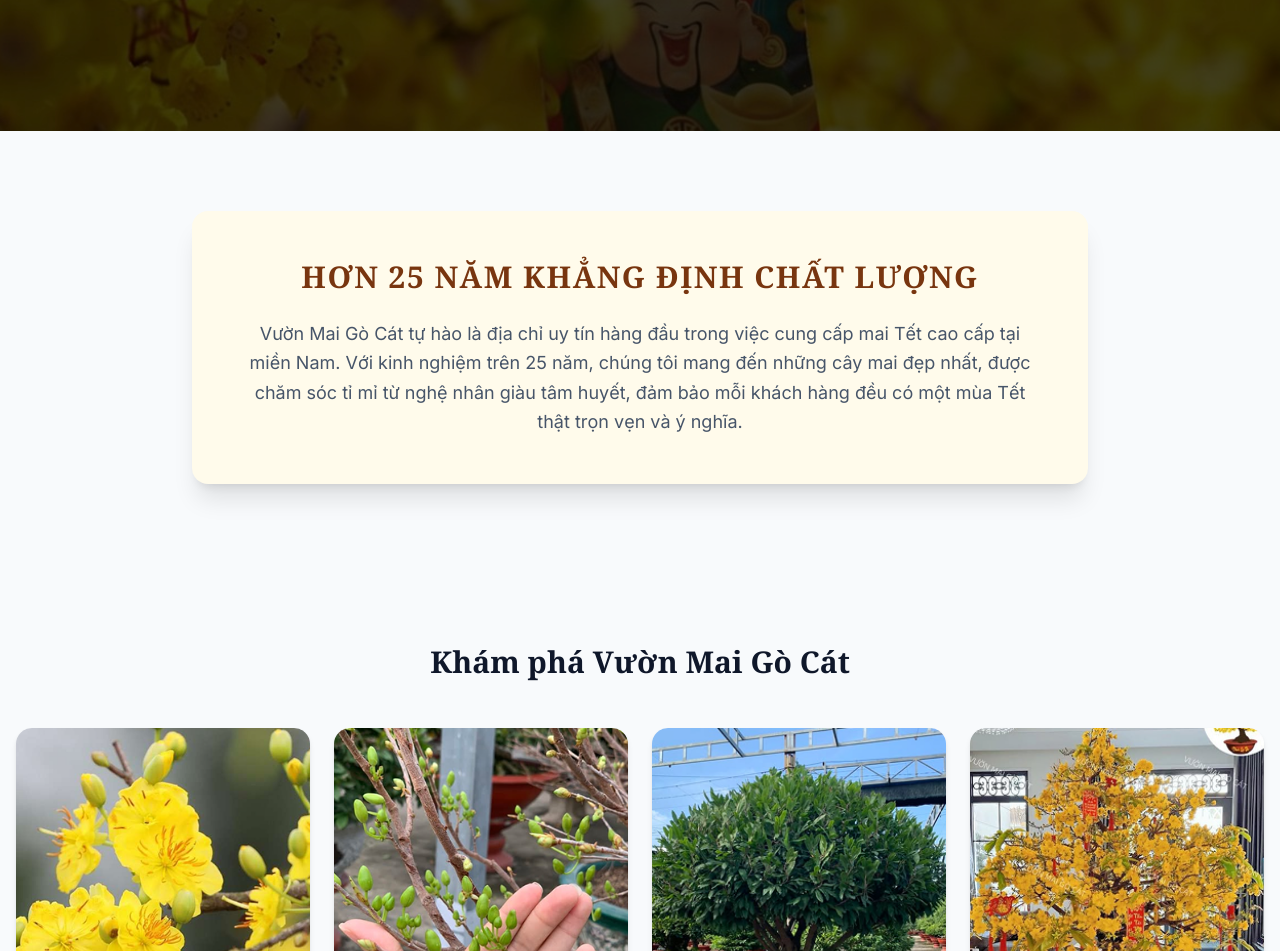
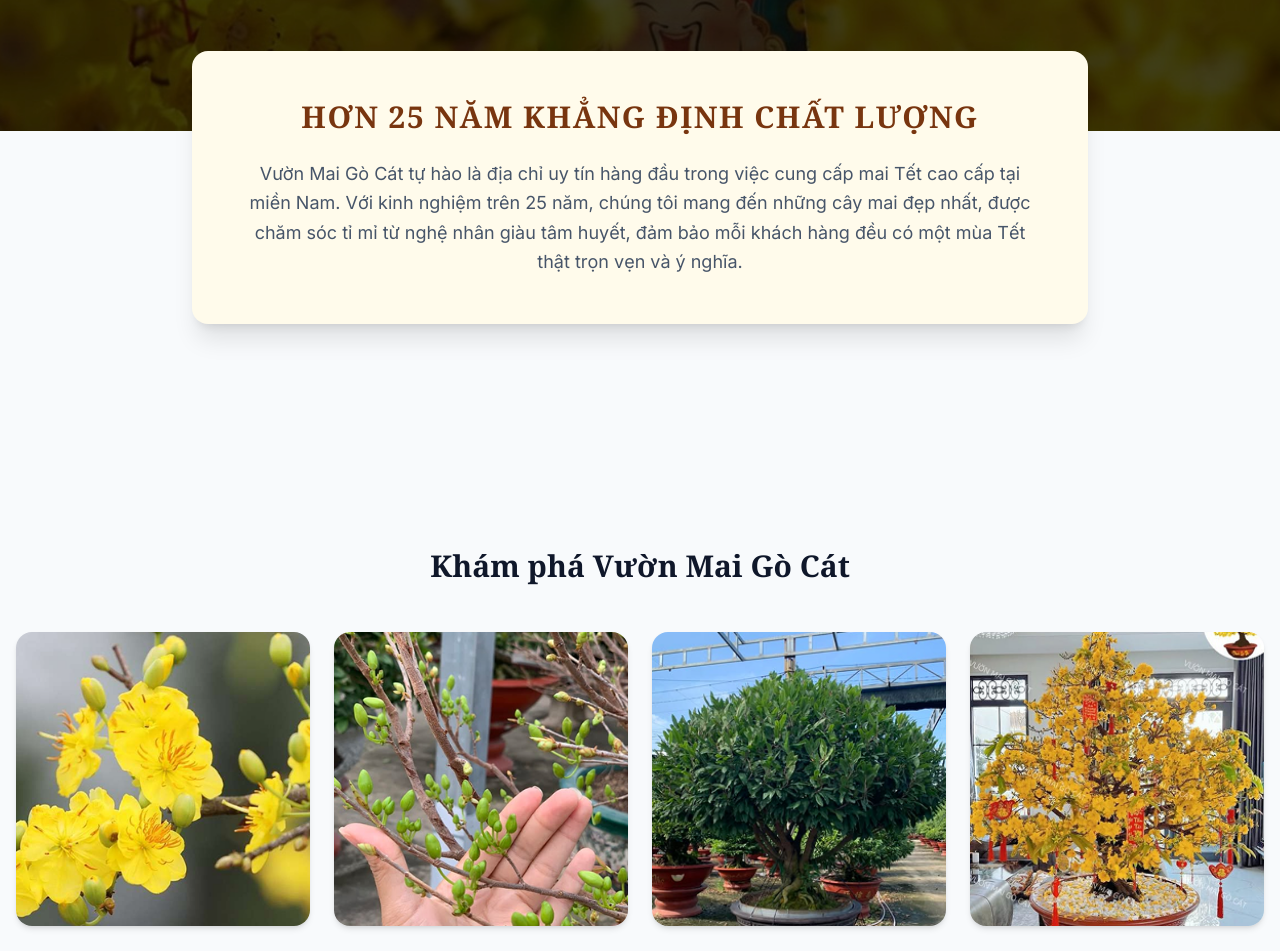
Before and after one commit to duykhanh123it/vuonmaigocat, a React (Vite) app: page / in a window 1280 px wide. Shown: the part 541-1492 px from the top of the page. Built offline with nearby package versions, Linux system fonts and the light colour scheme.

Commit message:
Adjust hero intro overlap layout

```diff
--- a/components/Layout.tsx
+++ b/components/Layout.tsx
@@ -10,6 +10,19 @@ interface NavbarProps {
 }
 
 export const Navbar: React.FC<NavbarProps> = ({ currentPage, setCurrentPage }) => {
+  const PHONE_NUMBER = '0901234567';
+  const ZALO_LINK = `https://zalo.me/${PHONE_NUMBER}`;
+
+  const handleCallClick = () => {
+    const userAgent = navigator.userAgent || navigator.vendor || (window as any).opera;
+    const isMobile = /android|iphone|ipad|ipod|iemobile|blackberry|bada|tizen|mobile/i.test(userAgent);
+
+    if (isMobile) {
+      window.location.href = `tel:${PHONE_NUMBER}`;
+    } else {
+      window.open(ZALO_LINK, '_blank', 'noopener,noreferrer');
+    }
+  };
   const navItems = [
     { id: 'home', label: 'Trang Chủ' },
     { id: 'products', label: 'Sản Phẩm' },
@@ -45,7 +58,11 @@ export const Navbar: React.FC<NavbarProps> = ({ currentPage, setCurrentPage }) =
         </div>
 
         <div className="flex items-center gap-4">
-          <button className="bg-amber-400 hover:bg-amber-500 text-amber-950 font-bold px-4 py-2 rounded-lg flex items-center gap-2 transition-all shadow-sm active:scale-95 text-sm">
+          <button
+            onClick={handleCallClick}
+            aria-label={`Gọi ngay ${PHONE_NUMBER}`}
+            className="bg-amber-400 hover:bg-amber-500 text-amber-950 font-bold px-4 py-2 rounded-lg flex items-center gap-2 transition-all shadow-sm active:scale-95 text-sm"
+          >
             <svg xmlns="http://www.w3.org/2000/svg" className="h-4 w-4" fill="none" viewBox="0 0 24 24" stroke="currentColor">
               <path strokeLinecap="round" strokeLinejoin="round" strokeWidth={2} d="M3 5a2 2 0 012-2h3.28a1 1 0 01.948.684l1.498 4.493a1 1 0 01-.502 1.21l-2.257 1.13a11.042 11.042 0 005.516 5.516l1.13-2.257a1 1 0 011.21-.502l4.493 1.498a1 1 0 01.684.949V19a2 2 0 01-2 2h-1C9.716 21 3 14.284 3 6V5z" />
             </svg>
--- a/pages/Home.tsx
+++ b/pages/Home.tsx
@@ -45,8 +45,9 @@ const Home: React.FC<HomeProps> = ({ setCurrentPage }) => {
       </section>
 
       {/* Intro Info */}
-      <section className="py-20 bg-slate-50">
+      <section className="bg-slate-50 pb-20">
         <div className="container mx-auto px-4">
+          <div className="relative z-10 -mt-10 md:-mt-14 lg:-mt-20">
             <div className="max-w-4xl mx-auto bg-amber-50 rounded-2xl shadow-xl overflow-hidden md:flex">
                <div className="p-8 md:p-12 text-center flex-1">
                   <h2 className="text-3xl font-bold font-serif text-amber-900 mb-6 uppercase tracking-wider">Hơn 25 Năm Khẳng Định Chất Lượng</h2>
@@ -58,10 +59,11 @@ const Home: React.FC<HomeProps> = ({ setCurrentPage }) => {
                </div>
             </div>
           </div>
+        </div>
       </section>
 
       {/* Gallery Section */}
-      <section className="py-20 container mx-auto px-4">
+      <section className="container mx-auto px-4 pt-28 md:pt-32 lg:pt-36 pb-20">
         <h2 className="text-3xl font-bold font-serif text-center mb-12">Khám phá Vườn Mai Gò Cát</h2>
         <div className="grid grid-cols-2 md:grid-cols-4 gap-4 md:gap-6">
            {images.map((img, i) => (
```
Lines whose indentation alone changed are shown as unchanged.
